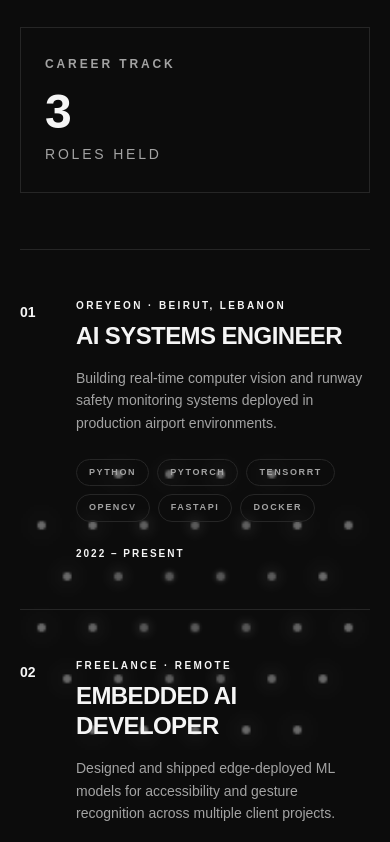
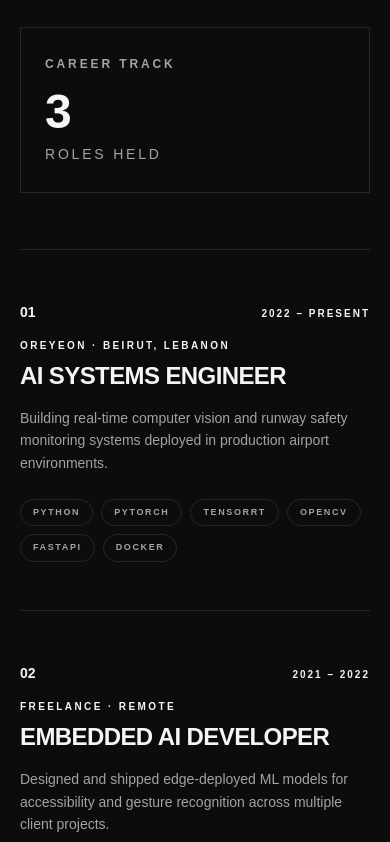
Before and after one commit to Kronbii/portfolio-website, a Next.js app: page / in a window 390 px wide. Shown: the part 1913-2755 px from the top of the page. Built offline with nearby package versions, Linux system fonts and the light colour scheme; a web font is replaced by a local one; what lightswind would draw is missing.

Commit message:
refactor: move experience period display to header for mobile layout consistency

```diff
--- a/src/components/sections/home-experience.tsx
+++ b/src/components/sections/home-experience.tsx
@@ -17,7 +17,7 @@ export function HomeExperienceSection() {
       style={{ backgroundColor: '#0c0c0c' }}
       {...revealUpEarly}
     >
-      <div className="absolute inset-0 opacity-40">
+      <div className="absolute inset-0 hidden opacity-40 md:block">
         <DotWave
           bgColor="#0c0c0c"
           dotColor="#9d201a"
@@ -81,12 +81,17 @@ export function HomeExperienceSection() {
                 className="group border-b border-border py-12 transition-colors duration-500 hover:bg-muted/10 cursor-default"
                 {...revealUpEarly}
               >
-                <div className="grid grid-cols-[2rem_1fr] gap-x-6 sm:grid-cols-[3rem_1fr_9rem] sm:gap-x-10">
+                <div className="flex flex-col gap-4 sm:grid sm:grid-cols-[3rem_1fr_9rem] sm:gap-x-10">
 
-                  {/* Index */}
-                  <span className="pt-1 text-sm lg:text-base font-semibold tabular-nums text-muted-foreground/50 transition-colors group-hover:text-foreground/70">
-                    {(index + 1).toString().padStart(2, '0')}
-                  </span>
+                  {/* Index and Period (Mobile) */}
+                  <div className="flex items-baseline justify-between sm:block">
+                    <span className="pt-1 text-sm lg:text-base font-semibold tabular-nums text-muted-foreground/50 transition-colors group-hover:text-foreground/70">
+                      {(index + 1).toString().padStart(2, '0')}
+                    </span>
+                    <p className="text-[10px] font-semibold uppercase tracking-[0.2em] text-muted-foreground/60 sm:hidden transition-transform duration-500 ease-out group-hover:-translate-x-2">
+                      {item.period}
+                    </p>
+                  </div>
 
                   {/* Main content */}
                   <div>
@@ -110,10 +115,6 @@ export function HomeExperienceSection() {
                         </span>
                       ))}
                     </div>
-                    {/* Period – mobile only */}
-                    <p className="mt-6 text-[10px] font-semibold uppercase tracking-[0.2em] text-muted-foreground/60 sm:hidden transition-transform duration-500 ease-out group-hover:translate-x-2">
-                      {item.period}
-                    </p>
                   </div>
 
                   {/* Period – desktop */}
```
